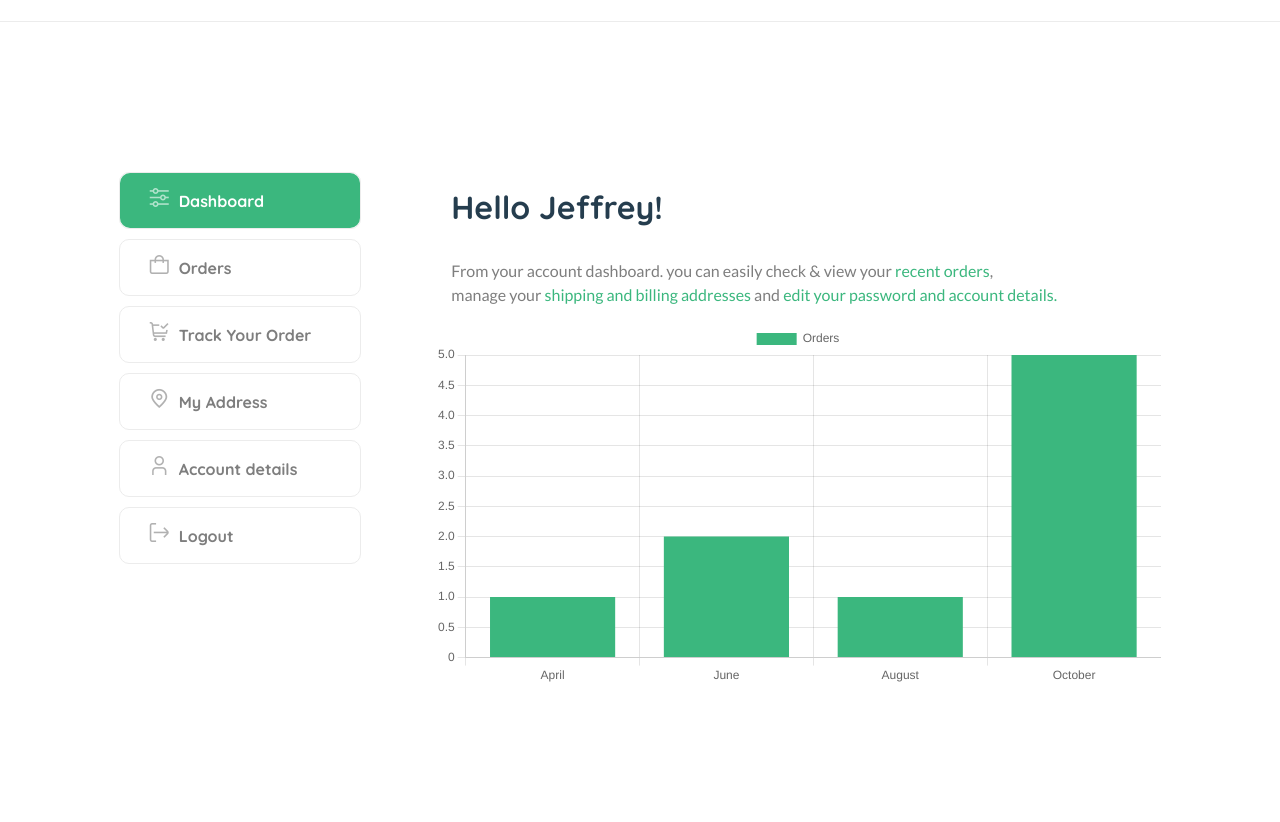
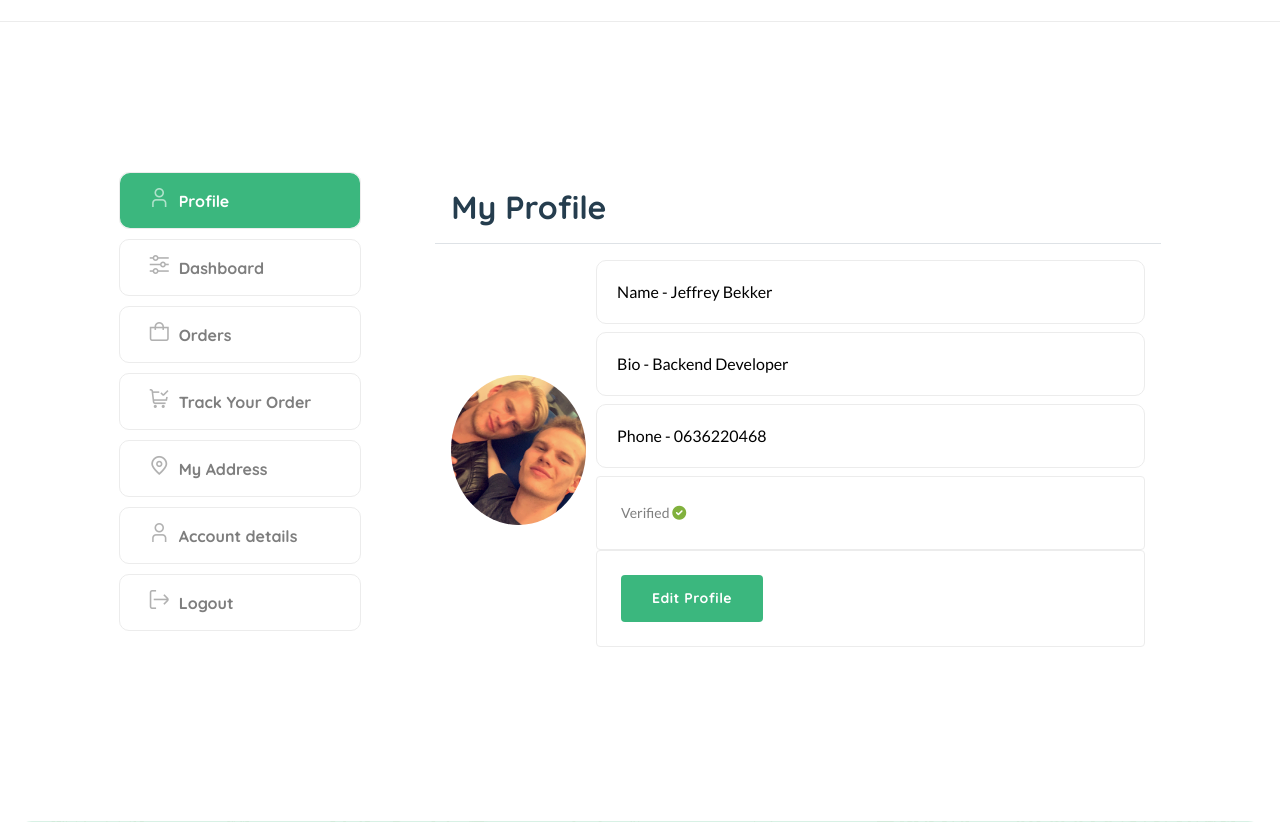
Before and after one commit to Jeffreybekker/Ecommerce-Project, a Django app: page /dashboard/ in a window 1280 px wide. Shown: the part 358-1180 px from the top of the page. Run offline with Django 5.2, Linux system fonts and the light colour scheme; a user stored in the database is signed in; data comes from the database, SQL or seed files in the repository; both versions use the stored data as it was after the commit; parts of the project's set-up code (start-up, migrations or seed data) failed here and were passed over; some libraries are stand-ins or nearby versions.

Commit message:
Able to have a user profile

```diff
--- a/ecomprj/core/urls.py
+++ b/ecomprj/core/urls.py
@@ -70,10 +70,10 @@ urlpatterns = [
     # Removing from Wishlist
     path("remove-from-wishlist/", remove_wishlist, name="remove-from-wistlist"),
 
-
     # Contact us
     path("contact/", contact, name="contact"),
     path("ajax-contact-form/", ajax_contact_form, name="ajax-contact-form"),
+
     path("about-us/", about_us, name="about-us"),
     path("purchase-guide/", purchase_guide, name="purchase-guide"),
     path("privacy-policy/", privacy_policy, name="privacy-policy"),
--- a/ecomprj/core/views.py
+++ b/ecomprj/core/views.py
@@ -1,12 +1,13 @@
 from calendar import month
 from multiprocessing import context
+from profile import Profile
 from django.core import serializers
 from django.shortcuts import render, get_object_or_404, redirect
 from django.http import HttpResponse, JsonResponse
 from taggit.models import Tag
 from django.db.models import Avg, Count
 from core.models import Product, Category, Vendor, CartOrder, CartOrderItems, ProductImages, ProductReview, Wishlist, Address
-from userauths.models import ContactUs
+from userauths.models import ContactUs, Profile
 from core.forms import ProductReviewForm
 from django.template.loader import render_to_string
 from django.contrib import messages
@@ -347,6 +348,8 @@ def customer_dashboard(request):
     orders_list = CartOrder.objects.filter(user=request.user).order_by("-id")
     address = Address.objects.filter(user=request.user)
 
+    profile = Profile.objects.get(user=request.user)
+
     orders = CartOrder.objects.annotate(month=ExtractMonth("order_date")).values("month").annotate(count=Count("id")).values("month", "count")
     month = []
     total_orders = []
@@ -368,8 +371,9 @@ def customer_dashboard(request):
         return redirect("core:dashboard")
 
     context = {
+        "profile": profile,
         "orders_list": orders_list,
-        "orders":orders,
+        "orders": orders,
         "month": month,
         "total_orders": total_orders,
         "address": address,
--- a/ecomprj/templates/core/dashboard.html
+++ b/ecomprj/templates/core/dashboard.html
@@ -20,7 +20,10 @@
                                 <div class="dashboard-menu">
                                     <ul class="nav flex-column" role="tablist">
                                         <li class="nav-item">
-                                            <a class="nav-link active" id="dashboard-tab" data-bs-toggle="tab" href="#dashboard" role="tab" aria-controls="dashboard" aria-selected="false"><i class="fi-rs-settings-sliders mr-10"></i>Dashboard</a>
+                                            <a class="nav-link active" id="profile-tab" data-bs-toggle="tab" href="#profile" role="tab" aria-controls="profile" aria-selected="false"><i class="fi-rs-user mr-10"></i>Profile</a>
+                                        </li>
+                                        <li class="nav-item">
+                                            <a class="nav-link" id="dashboard-tab" data-bs-toggle="tab" href="#dashboard" role="tab" aria-controls="dashboard" aria-selected="false"><i class="fi-rs-settings-sliders mr-10"></i>Dashboard</a>
                                         </li>
                                         <li class="nav-item">
                                             <a class="nav-link" id="orders-tab" data-bs-toggle="tab" href="#orders" role="tab" aria-controls="orders" aria-selected="false"><i class="fi-rs-shopping-bag mr-10"></i>Orders</a>
@@ -42,7 +45,36 @@
                             </div>
                             <div class="col-md-9">
                                 <div class="tab-content account dashboard-content pl-50">
-                                    <div class="tab-pane fade active show" id="dashboard" role="tabpanel" aria-labelledby="dashboard-tab">
+                                    <div class="tab-pane fade active show" id="profile" role="tabpanel" aria-labelledby="profile-tab">
+                                        <div class="card">
+                                            <div class="card-header border-bottom">
+                                                <h3 class="mb-0">My Profile</h3>
+                                            </div>
+                                            <div class="card-body mb-2" style="display: flex; align-items: center; gap: 10px;">
+                                                <div>
+                                                    <span><img src="{{ profile.image.url }}" style="width: 150px; object-fit: cover; border-radius: 50%; height: 150px;"></span>
+                                                </div>
+                                                <div>
+                                                    <span><input class="mb-2" type="text" value="Name - {{ profile.full_name|title }}"></span>
+                                                    <span><input class="mb-2" type="text" value="Bio - {{ profile.bio|title }}"></span>
+                                                    <span><input class="mb-2" type="text" value="Phone - {{ profile.phone|title }}"></span>
+                                                    {% if profile.verified == True %}
+                                                    <div class="p-4 border rounded">
+                                                        <span>Verified <i class="fas fa-check-circle text-success"></i></span>
+                                                    </div>
+                                                    {% else %}
+                                                    <div class="p-4 border rounded">
+                                                        <span>Not verified <i class="fa fa-times-circle text-danger"></i></span>
+                                                    </div>
+                                                    {% endif %}
+                                                    <div class="p-4 border rounded">
+                                                        <button class="btn btn-success">Edit Profile</button>
+                                                    </div>
+                                                </div>
+                                            </div>
+                                        </div>
+                                    </div>
+                                    <div class="tab-pane fade" id="dashboard" role="tabpanel" aria-labelledby="dashboard-tab">
                                         <div class="card">
                                             <div class="card-header">
                                                 <h3 class="mb-0">Hello {{ request.user|title }}!</h3>
@@ -54,7 +86,7 @@
                                                 </p>
                                             </div>
                                             <div>
-                                                <canvas style="height: 50px;" id="myChart"></canvas>
+                                                <canvas style="height: 100px;" id="myChart"></canvas>
                                             </div>
                                         </div>
                                     </div>
--- a/ecomprj/userauths/admin.py
+++ b/ecomprj/userauths/admin.py
@@ -1,5 +1,5 @@
 from django.contrib import admin
-from userauths.models import User, ContactUs
+from userauths.models import User, ContactUs, Profile
 
 class UserAdmin(admin.ModelAdmin):
     list_display = ['username', 'email', 'bio']
@@ -7,6 +7,10 @@ class UserAdmin(admin.ModelAdmin):
 class ContactUsAdmin(admin.ModelAdmin):
     list_display = ['full_name', 'email', 'subject']
 
+class ProfileAdmin(admin.ModelAdmin):
+    list_display = ['full_name', 'bio', 'phone']
+
 # Register your models here.
 admin.site.register(User, UserAdmin)
 admin.site.register(ContactUs, ContactUsAdmin)
+admin.site.register(Profile, ProfileAdmin)
--- a/ecomprj/userauths/models.py
+++ b/ecomprj/userauths/models.py
@@ -1,3 +1,4 @@
+from tkinter import CASCADE
 from django.db import models
 from django.contrib.auth.models import AbstractUser
 
@@ -13,6 +14,18 @@ class User(AbstractUser):
         return self.username
 
 
+class Profile(models.Model):
+    user = models.OneToOneField(User, on_delete=models.CASCADE)
+    image = models.ImageField(upload_to='image')
+    full_name = models.CharField(max_length=200)
+    bio = models.CharField(max_length=200, null=True, blank=True)
+    phone = models.CharField(max_length=200)
+    verified = models.BooleanField(default=False)
+
+    def __str__(self):
+        return self.full_name
+
+
 class ContactUs(models.Model):
     full_name = models.CharField(max_length=200)
     email = models.CharField(max_length=200)
```
Also changed, not shown: ecomprj/db.sqlite3, ecomprj/media/image/IMG_0192.JPG (added), ecomprj/userauths/migrations/0005_profile_alter_contactus_options.py (added), ecomprj/userauths/migrations/0006_profile_user.py (added).
